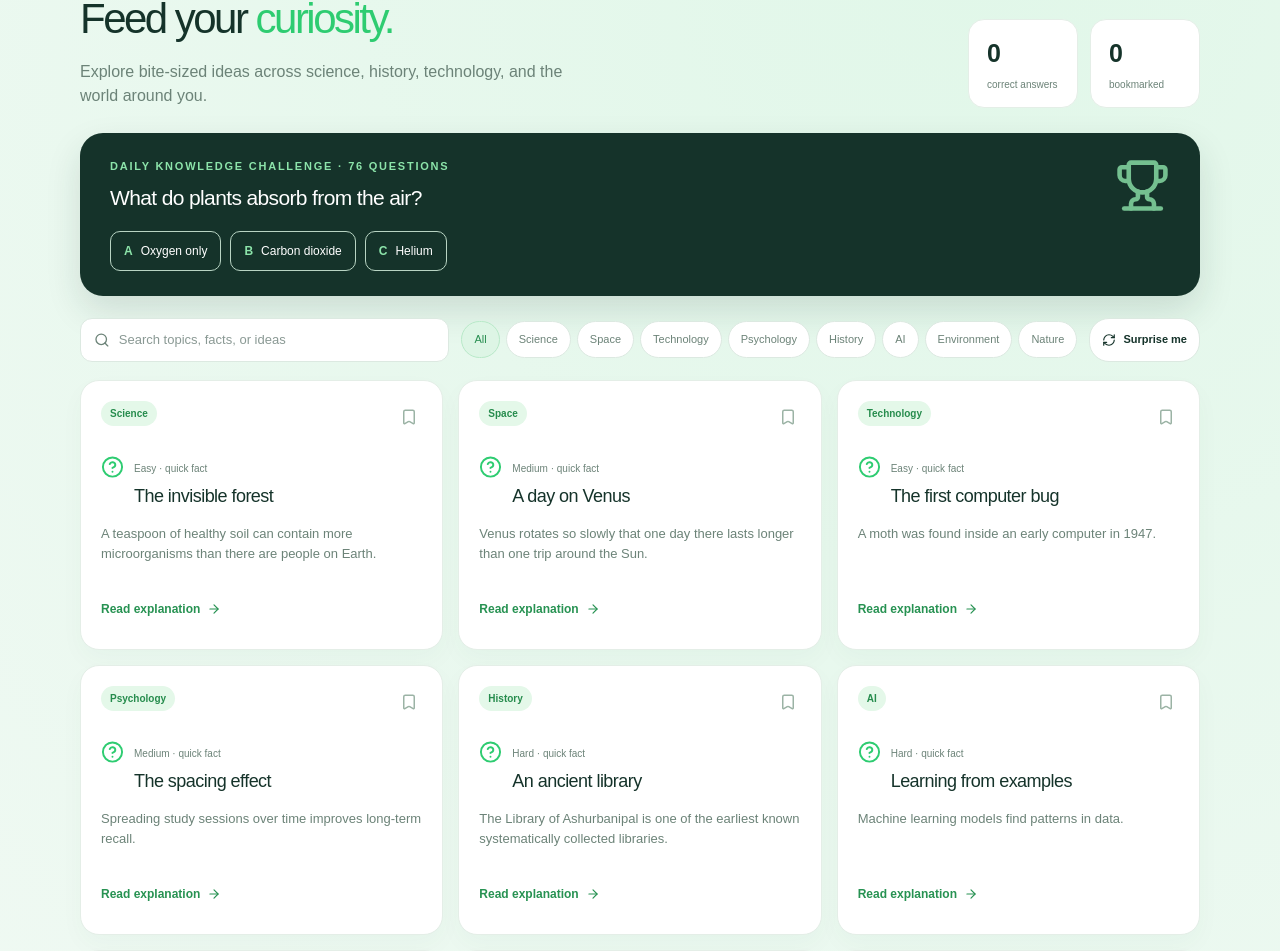
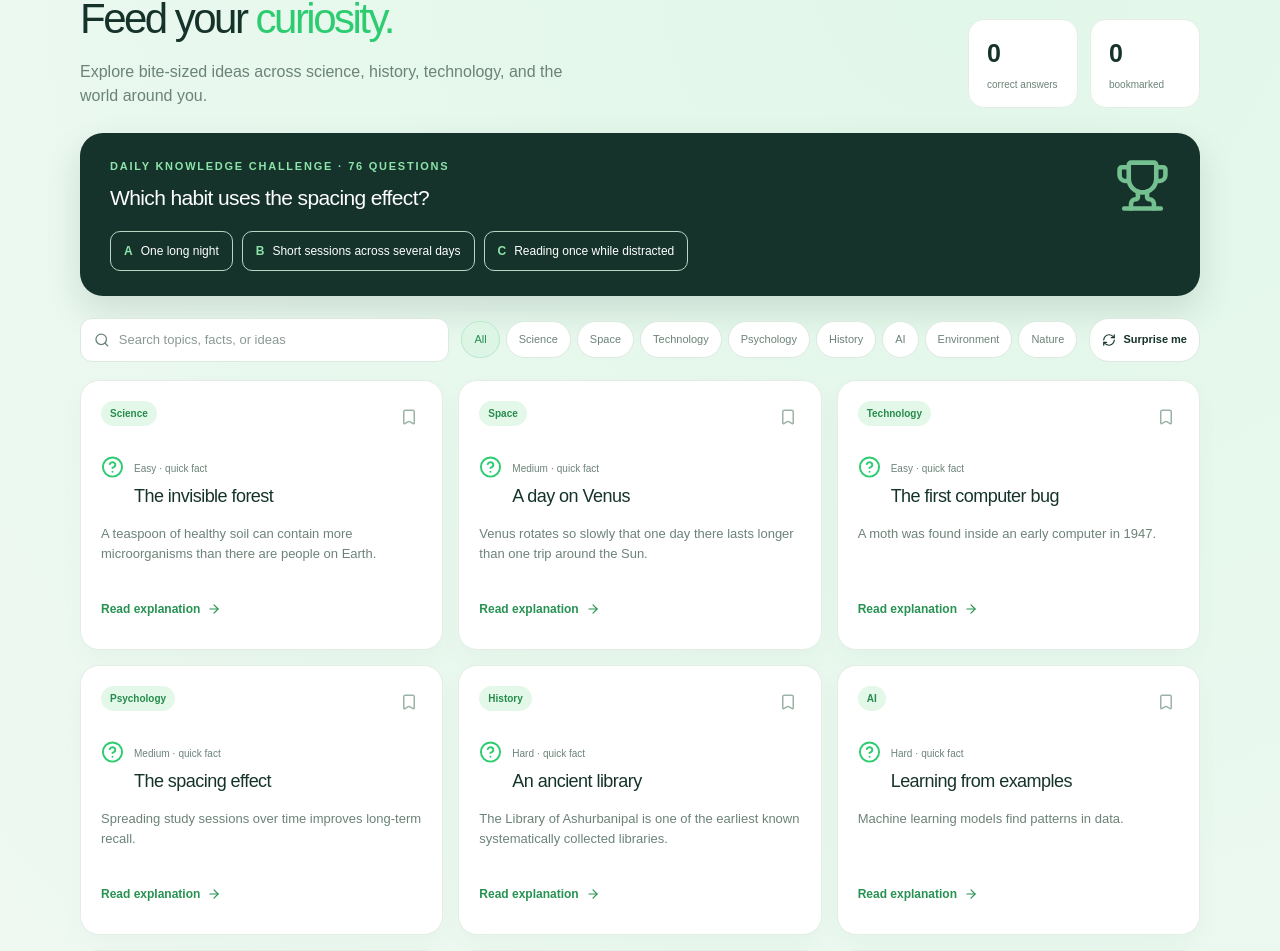
Before and after one commit to nic7L/eco-bot-flora, a Next.js app: page / in a window 1280 px wide. Shown: the part 780-1731 px from the top of the page. Built offline with nearby package versions, Linux system fonts and the light colour scheme.

Commit message:
Reduce surprise question set

```diff
--- a/app/page.tsx
+++ b/app/page.tsx
@@ -91,7 +91,7 @@ function KnowledgeSection() {
   const [randomId, setRandomId] = useState(1)
   const topics = ['All', ...Array.from(new Set(knowledgeCards.map((card) => card.topic)))]
   const challengeCount = knowledgeCards.length
-  const surpriseCards = useMemo(() => knowledgeCards.slice(0, Math.max(1, knowledgeCards.length - 60)), [])
+  const surpriseCards = useMemo(() => knowledgeCards.slice(0, 5), [])
   useEffect(() => {
     try {
       setFavorites(JSON.parse(localStorage.getItem('eco-knowledge-favorites') || '[]'))
```
